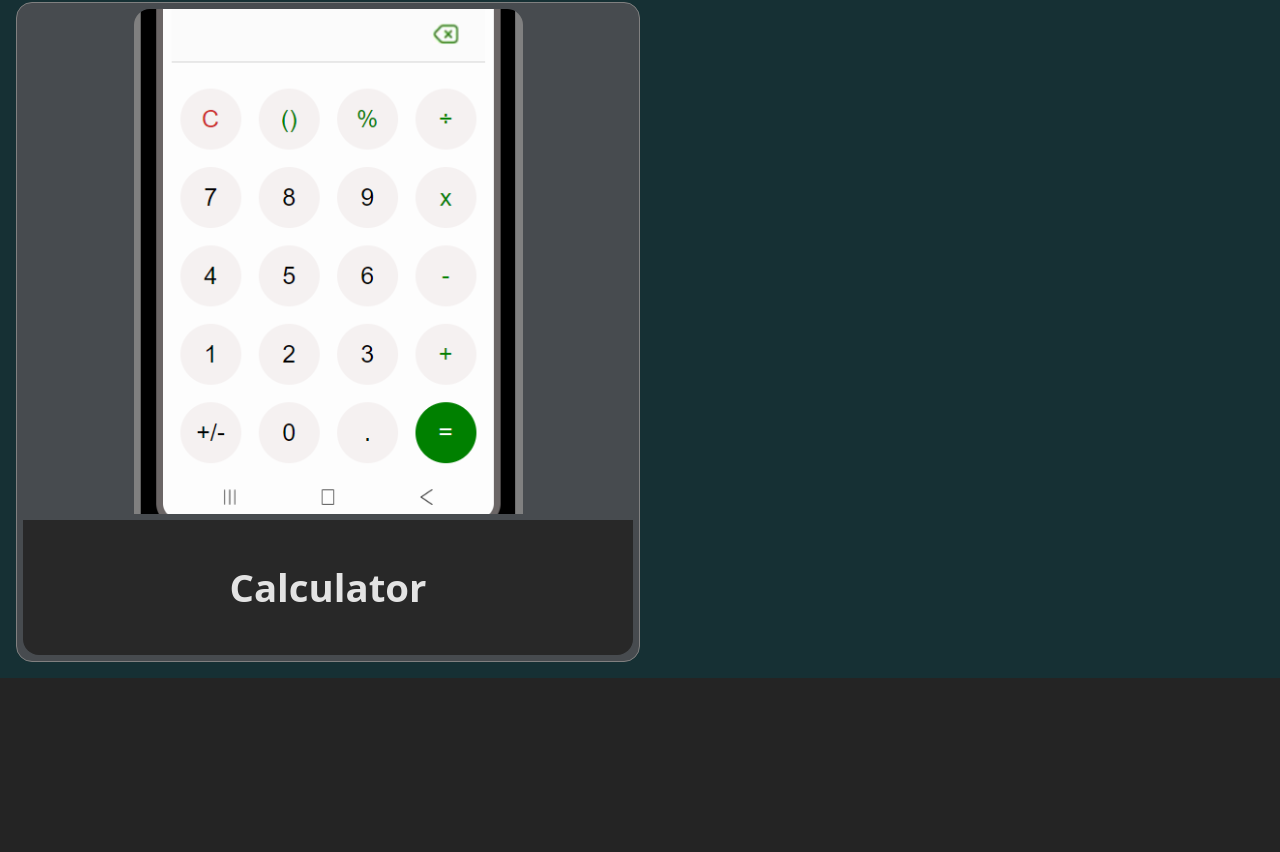
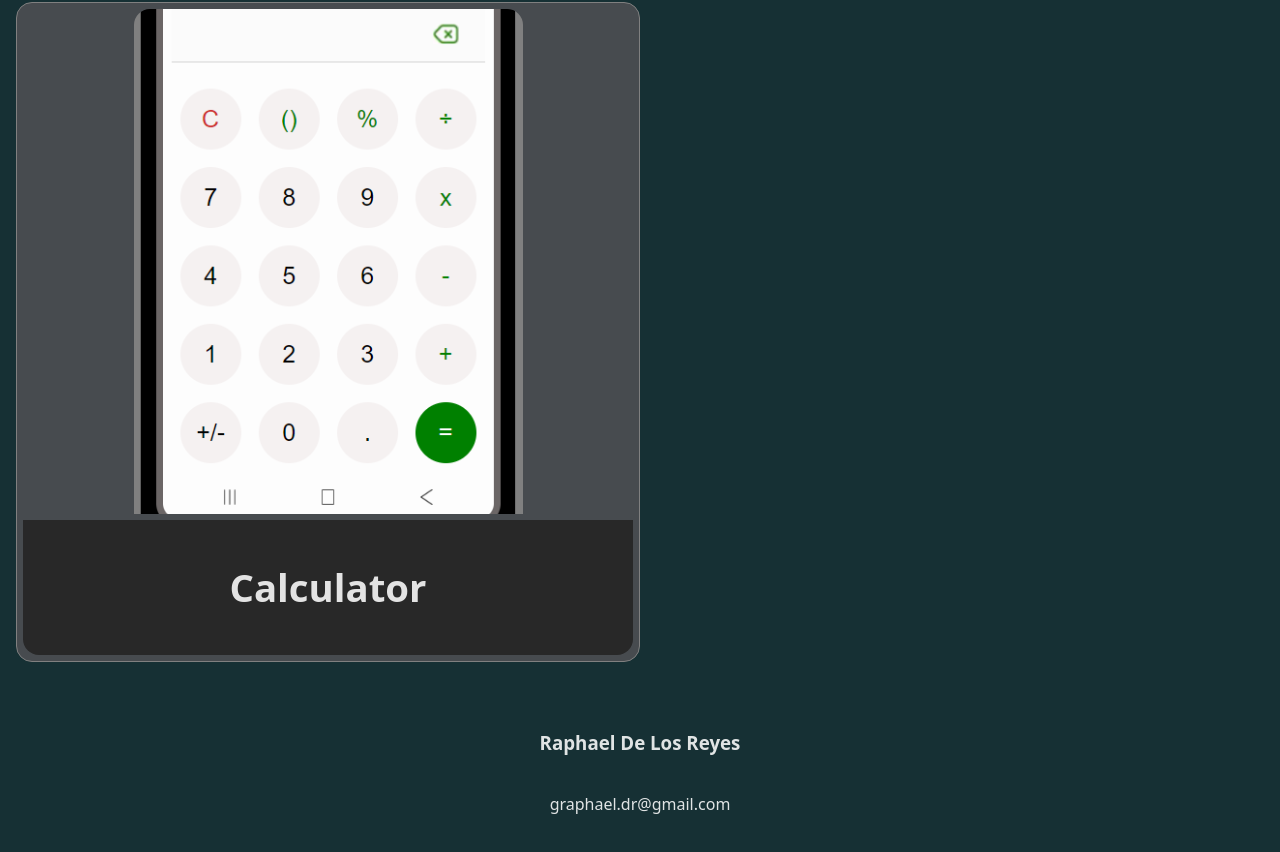
Before and after one commit to RD2P/RD2P.github.io, a React (Vite) app: page / in a window 1280 px wide. Shown: the part 1235-2087 px from the top of the page. Before the commit the page ends 1913 px from the top, so only its background shows below. Built offline with nearby package versions, Linux system fonts and the light colour scheme.

Commit message:
Added footer and styling

```diff
--- a/src/App.jsx
+++ b/src/App.jsx
@@ -1,6 +1,7 @@
 import NavBar from "./components/NavBar";
 import Hero from './components/Hero.jsx'
 import Projects from './components/Projects.jsx'
+import Footer from './components/Footer'
 
 import "./styles/main.css";
 
@@ -10,7 +11,7 @@ function App() {
       <NavBar />
       <Hero />
       <Projects />
-
+      <Footer />
     </>
   );
 }
--- /dev/null
+++ b/src/components/Footer.jsx
@@ -0,0 +1,12 @@
+import '../styles/footer.css'
+
+const Footer = () => {
+  return(
+    <footer className="footer">
+      <h3>Raphael De Los Reyes</h3>
+      <p>graphael.dr@gmail.com</p>
+    </footer>
+  )
+}
+
+export default Footer
--- /dev/null
+++ b/src/styles/footer.css
@@ -0,0 +1,9 @@
+footer {
+  background-color: var(--primary);
+  display: flex;
+  align-items: center;
+  justify-content: center;
+  flex-direction: column;
+  text-align: center;
+  padding: 2rem 0;
+}
```
